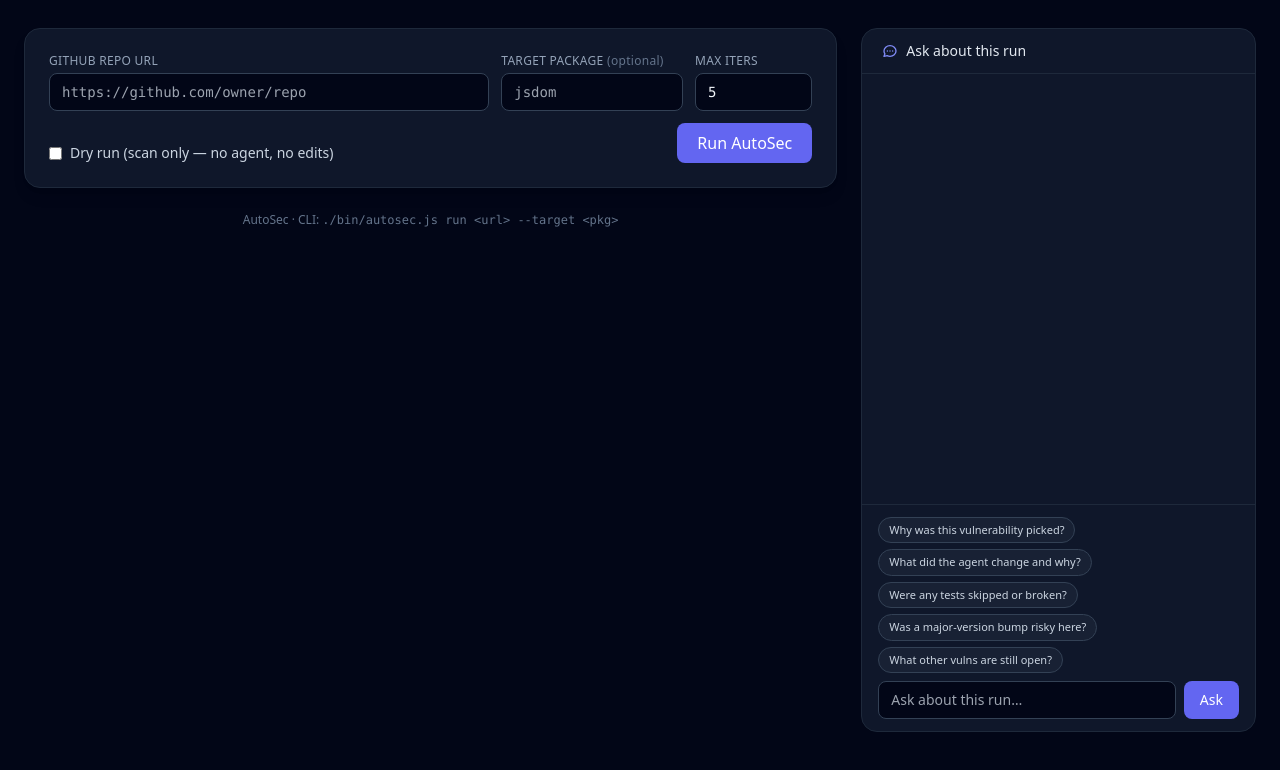
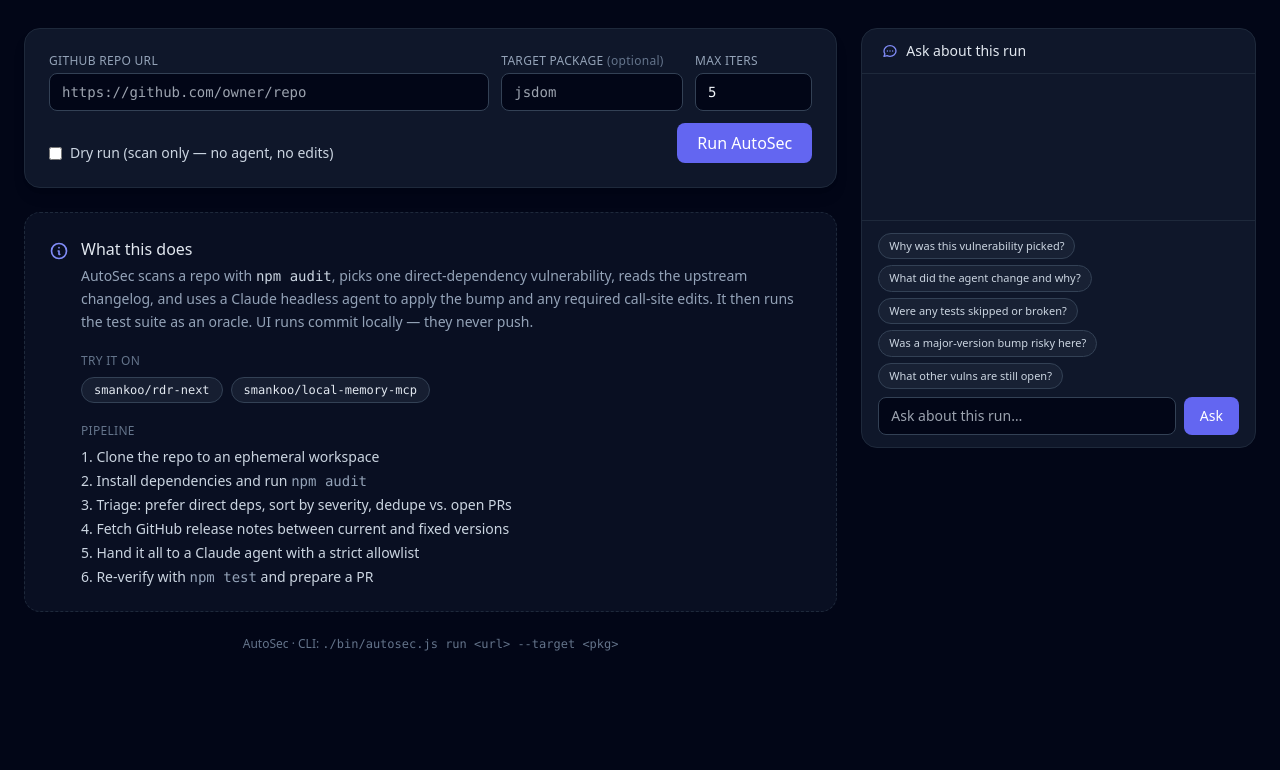
Before and after one commit to smankoo/autosec, a website: page web/index.html in a window 1280 px wide. Shown: the part 80-850 px from the top of the page. After the commit the page ends 800 px from the top, so only its background shows below. Drawn offline with nearby package versions, Linux system fonts and the light colour scheme.

Commit message:
Balance layout: empty state on left, bounded chat height (min 420 / max viewport)

```diff
--- a/web/index.html
+++ b/web/index.html
@@ -61,7 +61,34 @@
       </form>
     </section>
 
-    <section id="run-card" class="hidden mt-6 bg-slate-900 border border-slate-800 rounded-2xl p-6">
+    <section id="empty-state" class="bg-slate-900/60 border border-slate-800 border-dashed rounded-2xl p-6">
+      <div class="flex items-start gap-3">
+        <div class="shrink-0 mt-1">
+          <svg class="w-5 h-5 text-indigo-400" fill="none" stroke="currentColor" viewBox="0 0 24 24"><path stroke-linecap="round" stroke-linejoin="round" stroke-width="2" d="M13 16h-1v-4h-1m1-4h.01M21 12a9 9 0 11-18 0 9 9 0 0118 0z"/></svg>
+        </div>
+        <div class="flex-1 min-w-0">
+          <h2 class="text-base font-medium text-slate-200">What this does</h2>
+          <p class="text-sm text-slate-400 mt-1 leading-relaxed">
+            AutoSec scans a repo with <code class="mono text-slate-300">npm audit</code>, picks one direct-dependency vulnerability,
+            reads the upstream changelog, and uses a Claude headless agent to apply the bump and any required call-site edits.
+            It then runs the test suite as an oracle. UI runs commit locally — they never push.
+          </p>
+          <h3 class="text-xs uppercase tracking-wide text-slate-500 mt-5 mb-2">Try it on</h3>
+          <div id="example-chips" class="flex flex-wrap gap-2"></div>
+          <h3 class="text-xs uppercase tracking-wide text-slate-500 mt-5 mb-2">Pipeline</h3>
+          <ol class="text-sm text-slate-300 space-y-1 list-decimal list-inside">
+            <li>Clone the repo to an ephemeral workspace</li>
+            <li>Install dependencies and run <code class="mono text-slate-400">npm audit</code></li>
+            <li>Triage: prefer direct deps, sort by severity, dedupe vs. open PRs</li>
+            <li>Fetch GitHub release notes between current and fixed versions</li>
+            <li>Hand it all to a Claude agent with a strict allowlist</li>
+            <li>Re-verify with <code class="mono text-slate-400">npm test</code> and prepare a PR</li>
+          </ol>
+        </div>
+      </div>
+    </section>
+
+    <section id="run-card" class="hidden bg-slate-900 border border-slate-800 rounded-2xl p-6">
       <div class="flex items-center gap-3 mb-5 pb-4 border-b border-slate-800">
         <div id="overall-icon" class="shrink-0"></div>
         <div class="flex-1 min-w-0">
@@ -101,7 +128,7 @@
     <!-- ===== Chat (side panel on lg+, fixed slide-in drawer on small) ===== -->
     <aside id="chat-aside" class="hidden lg:block lg:col-span-4">
       <div class="lg:sticky lg:top-6">
-        <div id="chat-section" class="bg-slate-900 border border-slate-800 rounded-2xl flex flex-col h-[calc(100vh-6rem)]">
+        <div id="chat-section" class="bg-slate-900 border border-slate-800 rounded-2xl flex flex-col min-h-[420px] max-h-[calc(100vh-6rem)]">
           <div class="flex items-center gap-2 px-5 py-3 border-b border-slate-800 shrink-0">
             <svg class="w-4 h-4 text-indigo-400" fill="none" stroke="currentColor" viewBox="0 0 24 24"><path stroke-linecap="round" stroke-linejoin="round" stroke-width="2" d="M8 12h.01M12 12h.01M16 12h.01M21 12c0 4.418-4.03 8-9 8a9.863 9.863 0 01-4.255-.949L3 20l1.395-3.72C3.512 15.042 3 13.574 3 12c0-4.418 4.03-8 9-8s9 3.582 9 8z"/></svg>
             <h3 class="text-sm font-medium text-slate-200">Ask about this run</h3>
@@ -680,6 +707,8 @@
       runBtn.disabled = true;
       runBtn.textContent = 'Starting…';
       runCard.classList.remove('hidden');
+      runCard.classList.add('mt-6');
+      emptyStateEl.classList.add('hidden');
       agentOutEl.textContent = '';
       rawEventsEl.textContent = '';
       scannedVulns = [];
@@ -738,6 +767,25 @@
       }
     });
 
+    // -------- empty state / examples --------
+    const emptyStateEl = document.getElementById('empty-state');
+    const exampleChipsEl = document.getElementById('example-chips');
+    const EXAMPLES = [
+      { url: 'https://github.com/smankoo/rdr-next', label: 'smankoo/rdr-next', target: 'jsdom' },
+      { url: 'https://github.com/smankoo/local-memory-mcp', label: 'smankoo/local-memory-mcp', target: '' },
+    ];
+    for (const ex of EXAMPLES) {
+      const b = document.createElement('button');
+      b.type = 'button';
+      b.className = 'text-xs text-slate-200 bg-slate-800/60 hover:bg-slate-700 border border-slate-700 rounded-full px-3 py-1 transition mono';
+      b.textContent = ex.label;
+      b.addEventListener('click', () => {
+        document.getElementById('repoUrl').value = ex.url;
+        document.getElementById('target').value = ex.target;
+      });
+      exampleChipsEl.appendChild(b);
+    }
+
     // Initial render of suggestions
     renderSuggestions();
 
```
